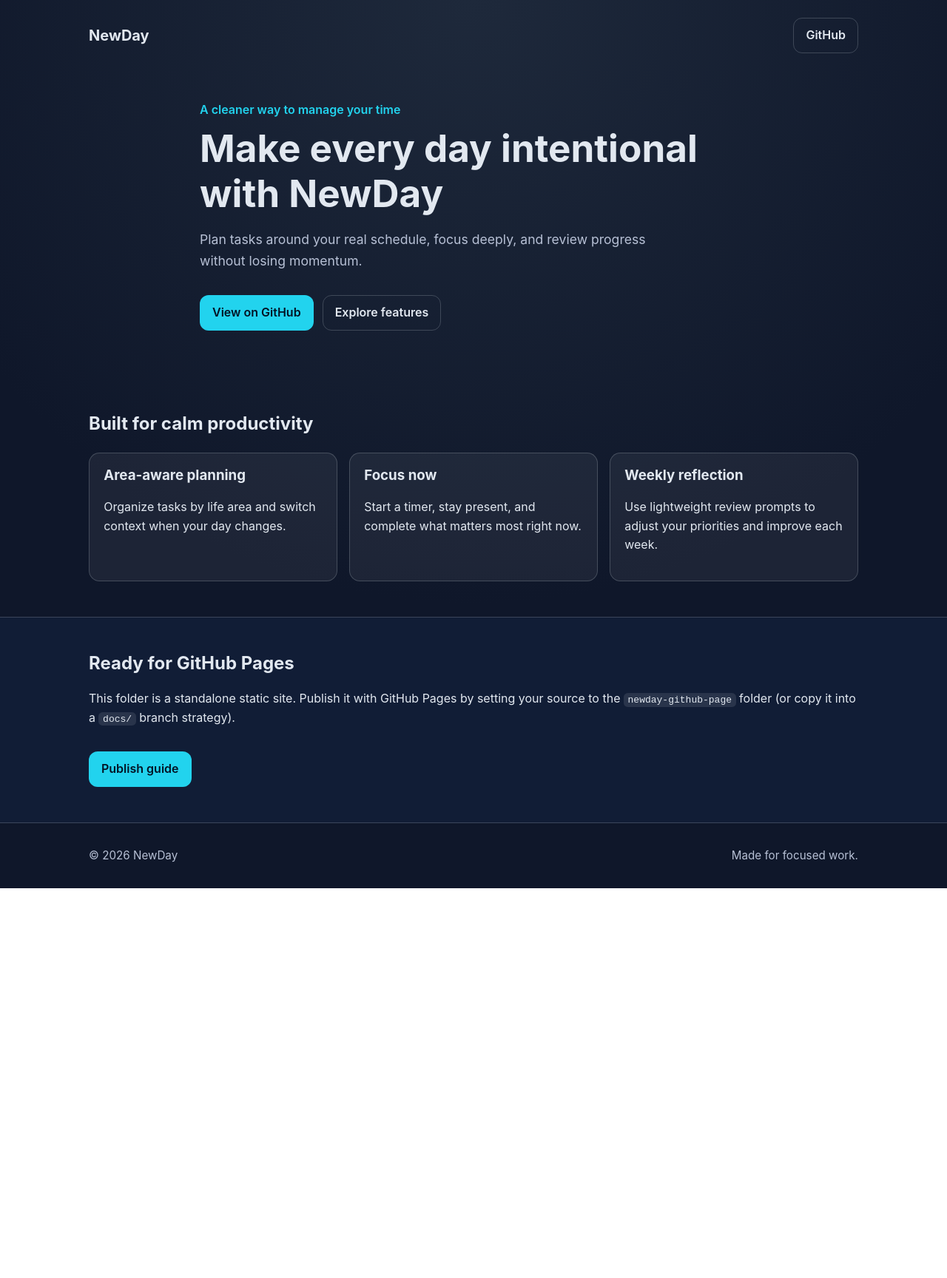
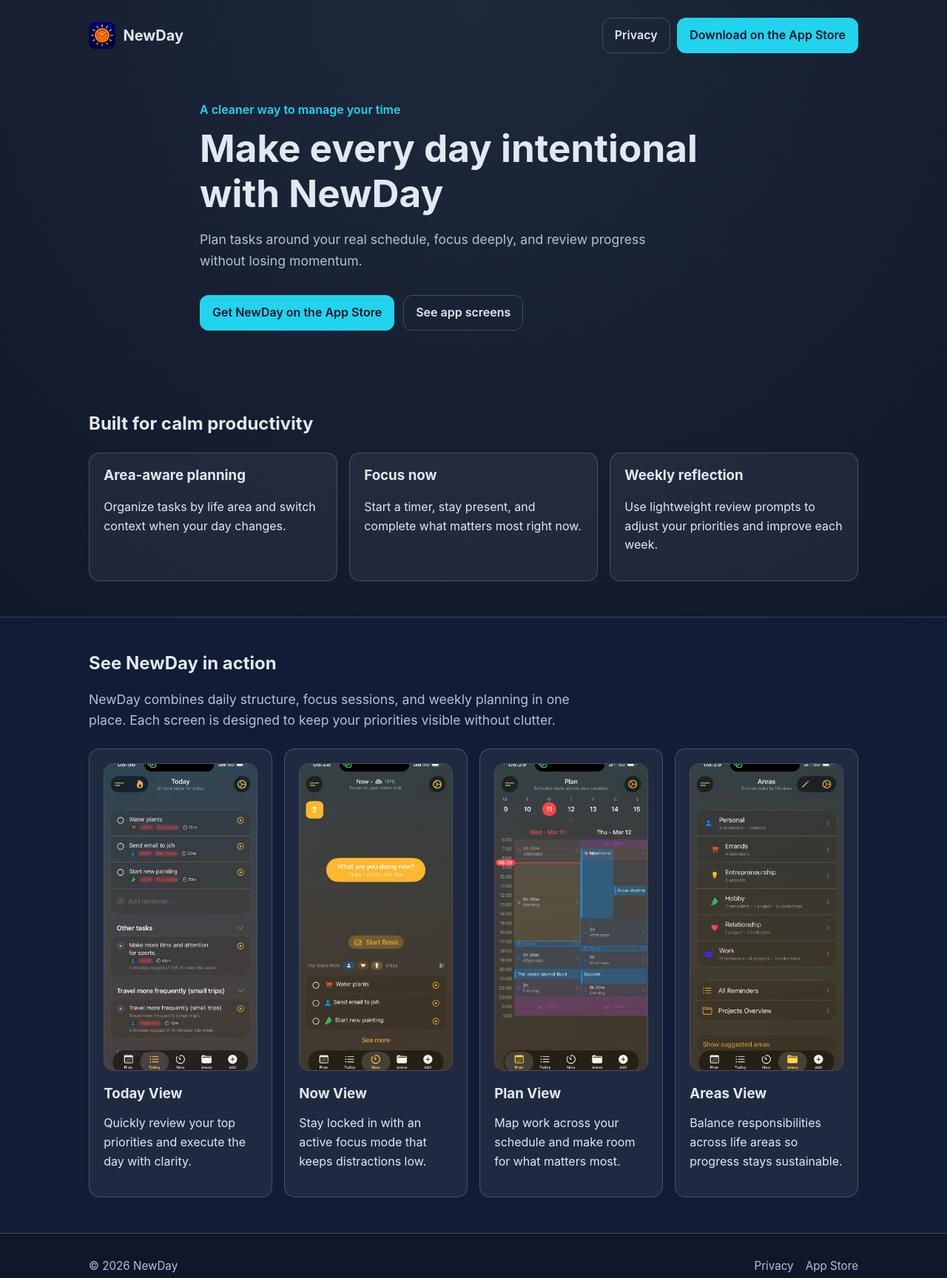
Before and after one commit to NickMcWay/NewDayAI, a plain HTML site: page index.html in a window 1280 px wide. Shown: the whole page at 74% size. Before the commit the page ends 1201 px from the top, so only its background shows below. Drawn offline with Linux system fonts and the light colour scheme.

Commit message:
Update landing page with app visuals and privacy subsite

```diff
--- a/index.html
+++ b/index.html
@@ -13,18 +13,32 @@
   <body>
     <header class="hero">
       <nav class="nav container">
-        <span class="brand">NewDay</span>
-        <a class="button button--ghost" href="https://github.com/" target="_blank" rel="noreferrer">GitHub</a>
+        <a class="brand" href="#top" aria-label="NewDay home">
+          <img class="brand__logo" src="1024.png" alt="NewDay app logo" />
+          <span>NewDay</span>
+        </a>
+        <div class="nav__links">
+          <a class="button button--ghost" href="privacy.html">Privacy</a>
+          <a
+            class="button"
+            href="https://apps.apple.com/app/id6754460979"
+            target="_blank"
+            rel="noreferrer"
+            >Download on the App Store</a
+          >
+        </div>
       </nav>
-      <section class="hero__content container">
+      <section class="hero__content container" id="top">
         <p class="eyebrow">A cleaner way to manage your time</p>
         <h1>Make every day intentional with NewDay</h1>
         <p class="subtitle">
           Plan tasks around your real schedule, focus deeply, and review progress without losing momentum.
         </p>
         <div class="cta-row">
-          <a class="button" href="https://github.com/" target="_blank" rel="noreferrer">View on GitHub</a>
-          <a class="button button--ghost" href="#features">Explore features</a>
+          <a class="button" href="https://apps.apple.com/app/id6754460979" target="_blank" rel="noreferrer"
+            >Get NewDay on the App Store</a
+          >
+          <a class="button button--ghost" href="#screens">See app screens</a>
         </div>
       </section>
     </header>
@@ -48,16 +62,35 @@
         </div>
       </section>
 
-      <section class="section section--alt">
-        <div class="container split">
-          <div>
-            <h2>Ready for GitHub Pages</h2>
-            <p>
-              This folder is a standalone static site. Publish it with GitHub Pages by setting your source
-              to the <code>newday-github-page</code> folder (or copy it into a <code>docs/</code> branch strategy).
-            </p>
+      <section id="screens" class="section section--alt">
+        <div class="container">
+          <h2>See NewDay in action</h2>
+          <p class="subtitle">
+            NewDay combines daily structure, focus sessions, and weekly planning in one place. Each screen is designed
+            to keep your priorities visible without clutter.
+          </p>
+          <div class="screen-grid">
+            <article class="screen-card">
+              <img src="TodayView.jpg" alt="Today view showing prioritized daily tasks" />
+              <h3>Today View</h3>
+              <p>Quickly review your top priorities and execute the day with clarity.</p>
+            </article>
+            <article class="screen-card">
+              <img src="NowView.jpg" alt="Now view with active focus timer" />
+              <h3>Now View</h3>
+              <p>Stay locked in with an active focus mode that keeps distractions low.</p>
+            </article>
+            <article class="screen-card">
+              <img src="PlanView.jpg" alt="Plan view for scheduling and organizing tasks" />
+              <h3>Plan View</h3>
+              <p>Map work across your schedule and make room for what matters most.</p>
+            </article>
+            <article class="screen-card">
+              <img src="Areas.jpg" alt="Areas view organizing tasks by life category" />
+              <h3>Areas View</h3>
+              <p>Balance responsibilities across life areas so progress stays sustainable.</p>
+            </article>
           </div>
-          <a class="button" href="https://pages.github.com/" target="_blank" rel="noreferrer">Publish guide</a>
         </div>
       </section>
     </main>
@@ -65,7 +98,10 @@
     <footer class="footer">
       <div class="container footer__content">
         <span>© <span id="year"></span> NewDay</span>
-        <span>Made for focused work.</span>
+        <div class="footer__links">
+          <a href="privacy.html">Privacy</a>
+          <a href="https://apps.apple.com/app/id6754460979" target="_blank" rel="noreferrer">App Store</a>
+        </div>
       </div>
     </footer>
 
--- a/styles.css
+++ b/styles.css
@@ -34,11 +34,31 @@
   display: flex;
   justify-content: space-between;
   align-items: center;
+  gap: 0.9rem;
+  flex-wrap: wrap;
 }
 
 .brand {
   font-size: 1.25rem;
   font-weight: 700;
+  text-decoration: none;
+  color: var(--text);
+  display: inline-flex;
+  align-items: center;
+  gap: 0.65rem;
+}
+
+.brand__logo {
+  width: 36px;
+  height: 36px;
+  border-radius: 8px;
+  object-fit: cover;
+}
+
+.nav__links {
+  display: flex;
+  gap: 0.6rem;
+  flex-wrap: wrap;
 }
 
 .hero__content {
@@ -118,7 +138,8 @@
   gap: 1rem;
 }
 
-.card {
+.card,
+.screen-card {
   background: var(--card);
   border: 1px solid var(--border);
   border-radius: 0.9rem;
@@ -131,12 +152,24 @@
   border-bottom: 1px solid var(--border);
 }
 
-.split {
-  display: flex;
-  align-items: center;
-  justify-content: space-between;
+.screen-grid {
+  margin-top: 1.5rem;
+  display: grid;
+  grid-template-columns: repeat(auto-fit, minmax(210px, 1fr));
   gap: 1rem;
-  flex-wrap: wrap;
+}
+
+.screen-card img {
+  width: 100%;
+  aspect-ratio: 9 / 18;
+  object-fit: cover;
+  border-radius: 0.8rem;
+  border: 1px solid var(--border);
+}
+
+.screen-card h3 {
+  margin-top: 0.8rem;
+  margin-bottom: 0.35rem;
 }
 
 .footer {
@@ -146,8 +179,37 @@
 .footer__content {
   display: flex;
   justify-content: space-between;
+  align-items: center;
+  gap: 1rem;
+  flex-wrap: wrap;
   color: var(--muted);
   font-size: 0.95rem;
+}
+
+.footer__links {
+  display: inline-flex;
+  gap: 1rem;
+}
+
+.footer__links a {
+  color: var(--muted);
+  text-decoration: none;
+}
+
+.footer__links a:hover {
+  color: var(--primary);
+}
+
+.legal {
+  max-width: 760px;
+}
+
+.legal ul {
+  padding-left: 1.15rem;
+}
+
+.muted {
+  color: var(--muted);
 }
 
 code {
```
Also changed, not shown: privacy.html (added, +53 -0 lines).
